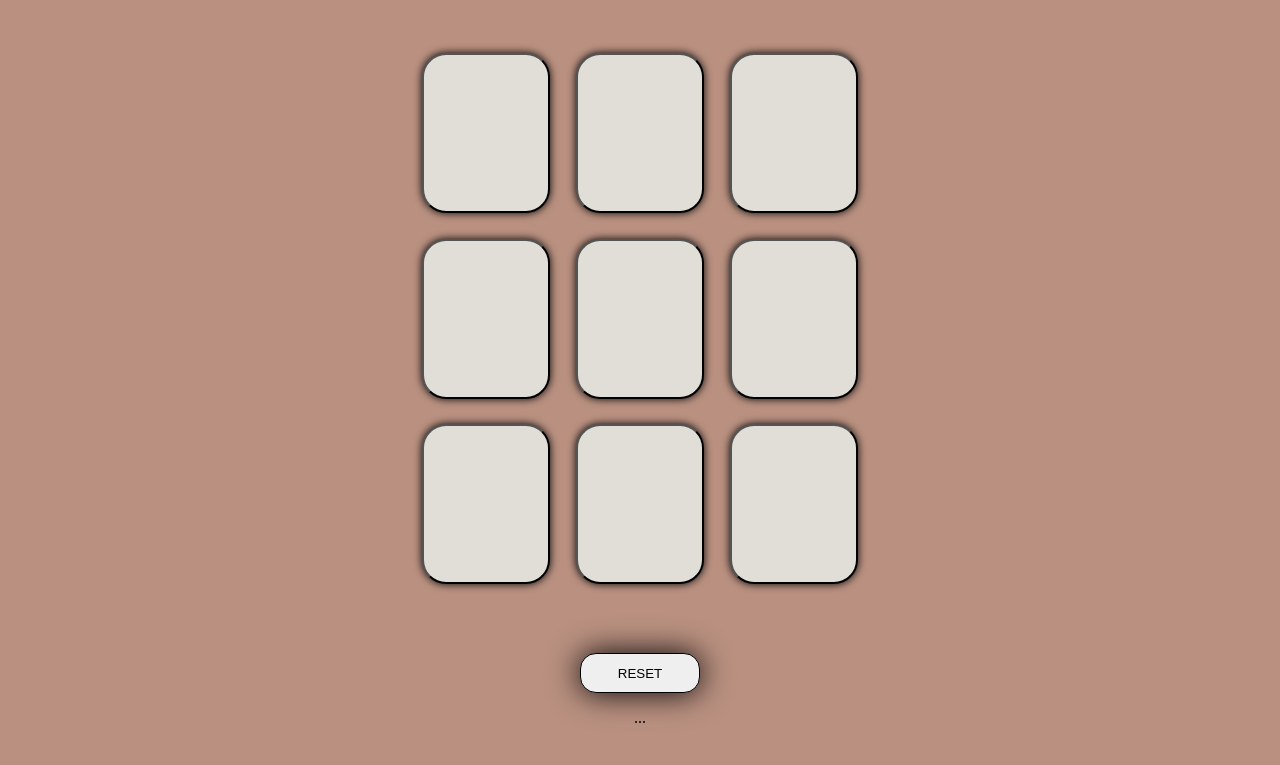
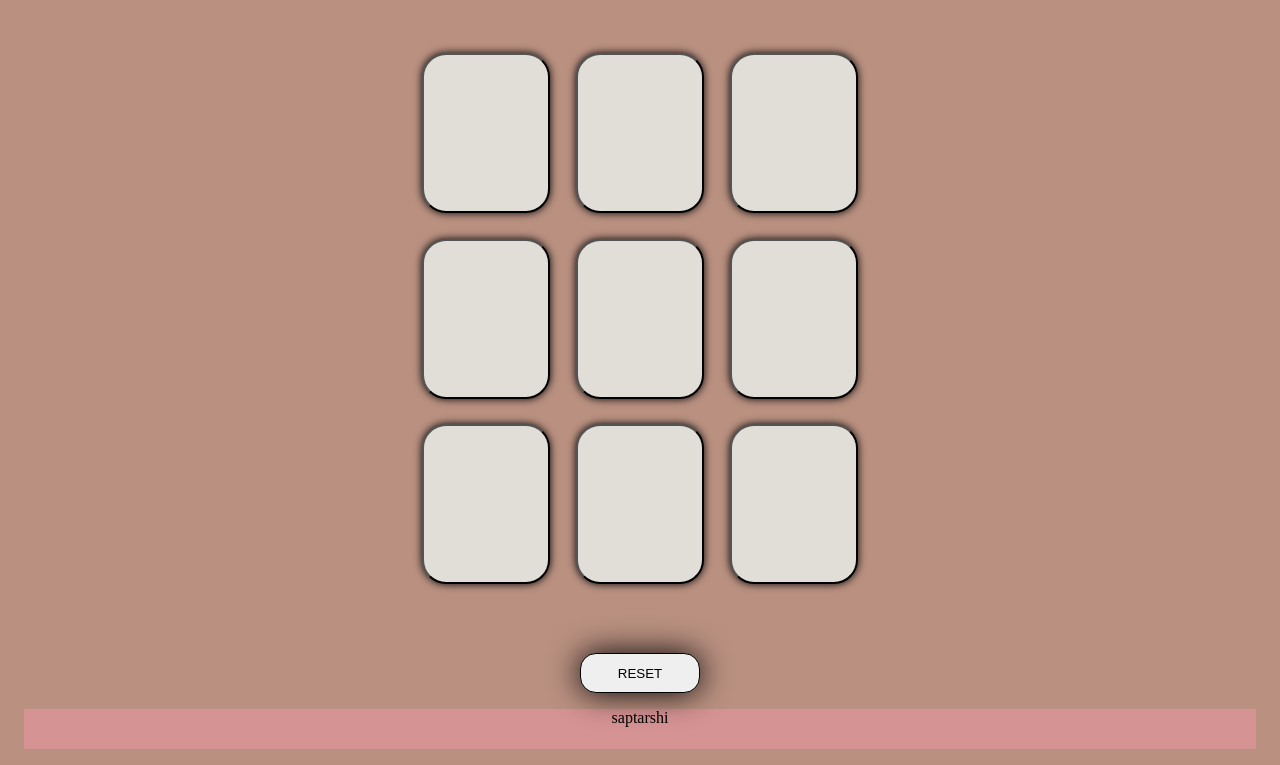
Before and after one commit to sonai-2005/TIC_TAC_TOE, a plain HTML site: page index.html in a window 1280 px wide. Shown: the part 111-876 px from the top of the page. Before the commit the page ends 854 px from the top, so only its background shows below. Drawn offline with Linux system fonts and the light colour scheme.

Commit message:
another line added to debug the problem

```diff
--- a/index.html
+++ b/index.html
@@ -33,7 +33,7 @@
         </div>
         <button class="resetButton">RESET</button>
     </main>
-    <div class="name">...</div>
+    <div class="name">saptarshi</div>
 <script src="script.js"></script>
 </body>
 
--- a/style.css
+++ b/style.css
@@ -70,3 +70,8 @@ body {
     font-size: 5vmin;
     color: rgb(18, 6, 6);
 }
+.name{
+    background-color: rgb(214, 147, 147);
+    height: 5vh;
+    width: auto;
+}
```
